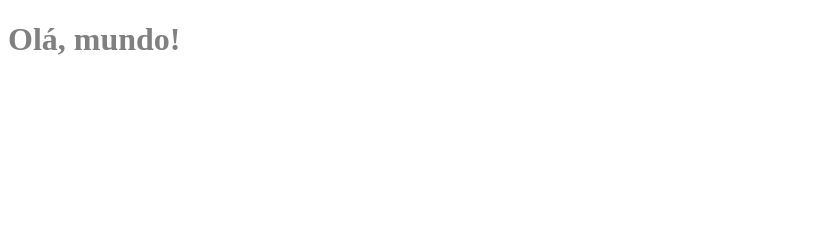
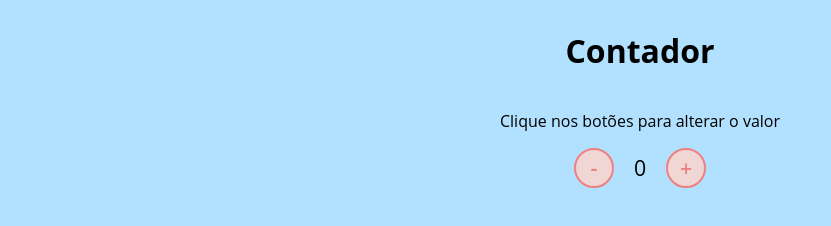
Before and after one commit to andersonZNLT/javascript, a plain HTML site: page index.html in a window 1280 px wide. Shown: the whole page, without its empty margins (0-831 px from the left). Drawn offline with Linux system fonts and the light colour scheme.

Commit message:
inicio exercicio somador

```diff
--- a/assets/css/styles.css
+++ b/assets/css/styles.css
@@ -1,3 +1,36 @@
+/* @import url('https://fonts.googleapis.com/css2?famaly=Open+Sans:wght@300;600&display=swap'); */
+
+* {
+    font-family: 'Open Sans', sans-serif;
+}
+
 body {
-    color: grey;
+    display: flex;
+    align-items: center;
+    justify-content: center;
+    flex-direction: column;
+    background-color: rgb(177, 225, 255);
 }
+
+button {
+    height: 40px;
+    width: 40px;
+    border-radius: 50%;
+    border: 2px solid lightcoral;
+    background-color: rgb(241, 214, 214);
+    color: lightcoral;
+    font-size: 16pt;
+    font-weight: 600;
+    text-align: center;
+}
+
+#counter {
+    display: flex;
+}
+
+#currentNumber {
+    display: flex;
+    align-items: center;
+    margin: 0 20px;
+    font-size: 16pt;
+}
--- a/assets/js/scripts.js
+++ b/assets/js/scripts.js
@@ -1 +1,12 @@
-console.log("Hello world!");
+var currentNumberWrapper = document.getElementById('currentNumber')
+var currentNumber = 0;
+
+function increment() {
+    currentNumber = currentNumber + 1;
+    currentNumberWrapper.innerHTML = currentNumber;
+}
+
+function decrement() {
+    currentNumber = currentNumber - 1;
+    currentNumberWrapper.innerHTML = currentNumber;
+}
--- a/index.html
+++ b/index.html
@@ -6,9 +6,16 @@
     <meta name="viewport" content="width=device-width, initial-scale=1.0">
     <link rel="stylesheet" href="assets/css/styles.css">
     <script src="assets/js/scripts.js"></script>
-    <title>teste</title>
+    <title>Contador</title>
 </head>
 <body>
-    <h1>Olá, mundo!</h1>
+    <h1>Contador</h1>
+    <p>Clique nos botões para alterar o valor</p>
+    <div id="counter">
+        <button name="Subtrair" onclick="decrement()">-</button>
+        <span id="currentNumber">0</span>
+        <button id="Adicionar" onclick="increment()">+</button>
+    </div>
+    <script src="assets/js/scripts.js"></script>
 </body>
 </html>
```
Also changed, not shown: 2 other files.
